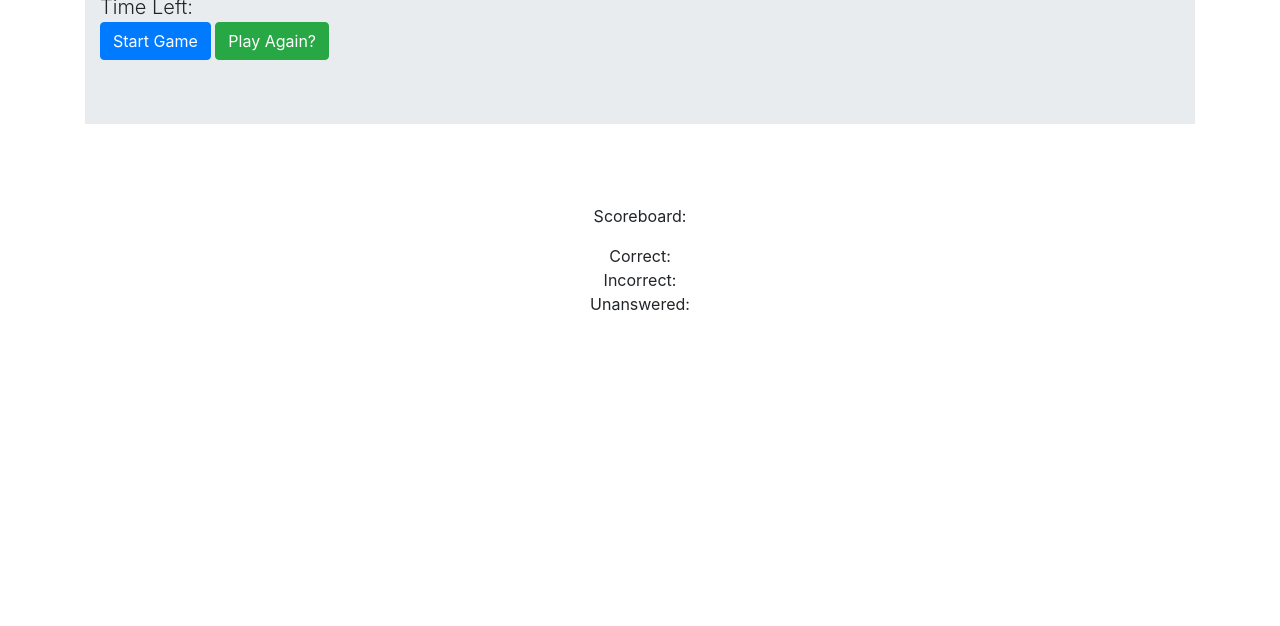
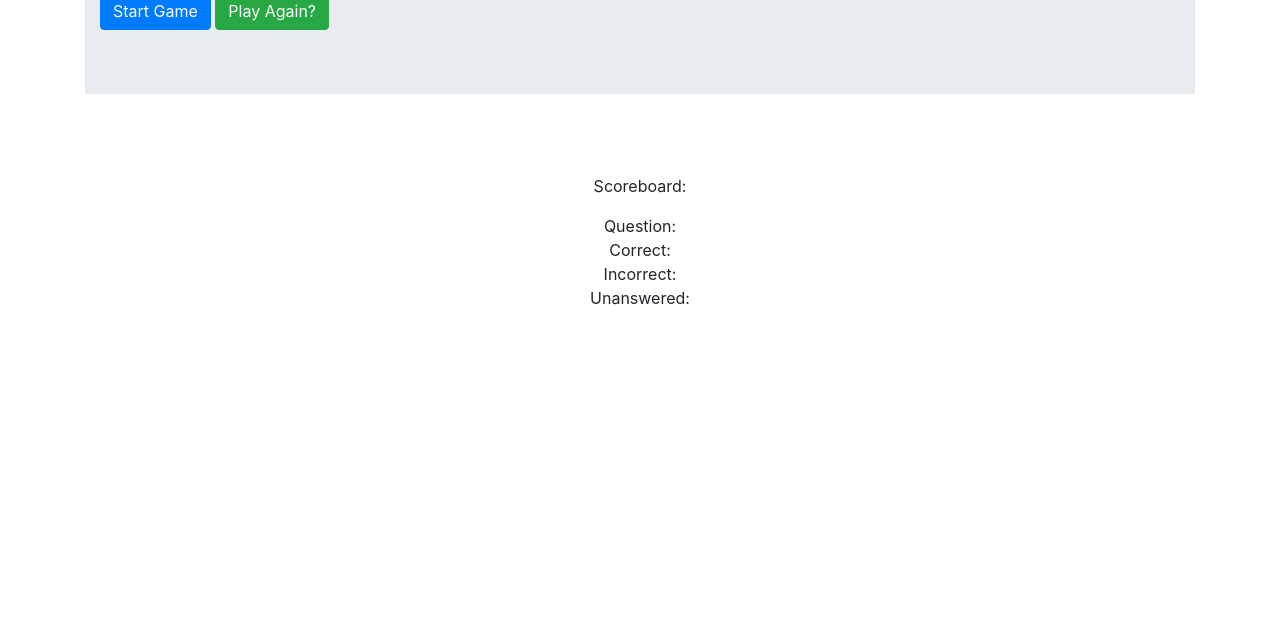
Before and after one commit to EricC44/TriviaGame, a plain HTML site: page index.html in a window 1280 px wide. Shown: the part 174-800 px from the top of the page. Drawn offline with nearby package versions, Linux system fonts and the light colour scheme.

Commit message:
added some important features

```diff
--- a/index.html
+++ b/index.html
@@ -19,7 +19,6 @@
             <div class="container">
                 <div id="trivia">
                     <h2>League of Legends Trivia</h2>
-                        <div id="time-left" class="lead">Time Left: <span id= "timer"></span></div>
                         <div id="currentQuestion"></div>
                         <div id="choices" class="lead"></div>
                         <button id="start" class="btn btn-primary btn-large">Start Game</button>
@@ -32,6 +31,7 @@
         <div class="row text-center">
             <div class="col-md-12">
                 <p id="scoreboard-txt">Scoreboard:</p>
+                <div class="text-center">Question: <span id="questionNumber"></span></div>
                 <div class="text-center">Correct: <span id="correct"></span></div>
                 <div class="text-center">Incorrect: <span id="incorrect"></span></div>
                 <div class="text-center">Unanswered: <span id="unanswered"></span></div>
```
